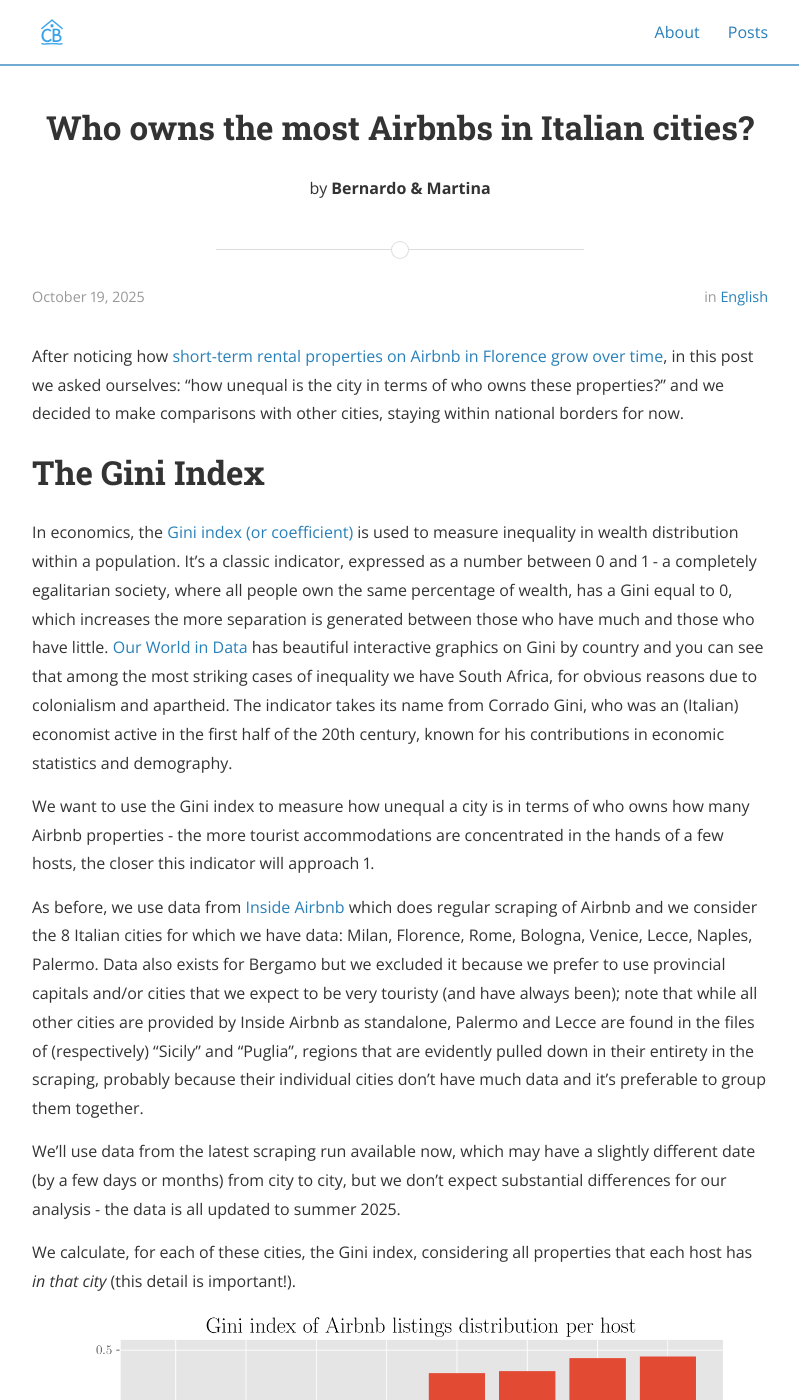
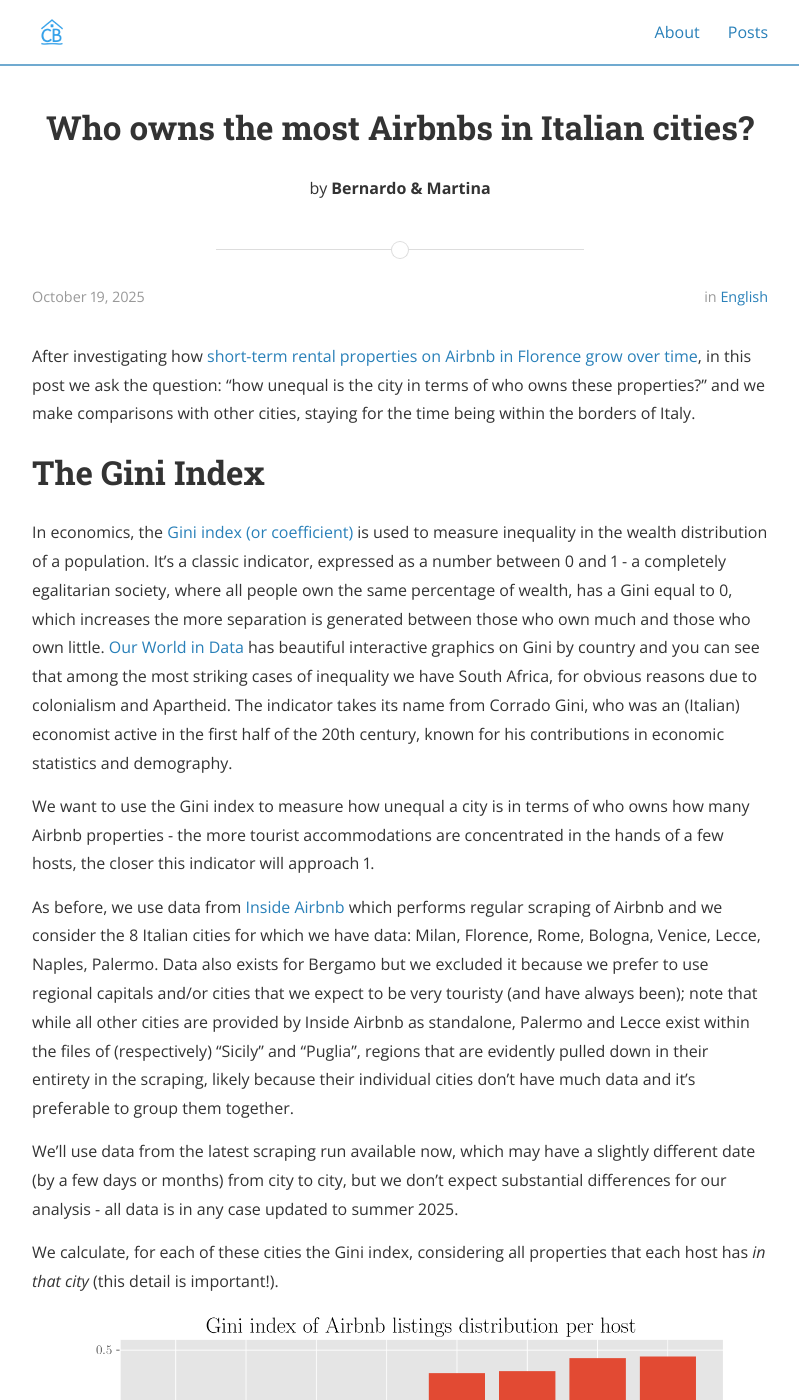
Before and after one commit to bernomone/citybreaking, a Jekyll site: the page built from _posts/2025-10-19-gini-italy.md, in a window 1280 px wide and 1400 px high. Shown: the whole window, without its empty margins (240-1039 px from the left). Built offline with Jekyll 4.4.1, drawn with Linux system fonts in a browser that asks for light colours; nearby versions of some CDN libraries; some of the changed text lies outside the part shown.

Commit message:
post finito edits

```diff
--- a/_posts/2025-10-19-gini-italy.md
+++ b/_posts/2025-10-19-gini-italy.md
@@ -8,26 +8,26 @@ categories: [english]
 excerpt: Exploring the distribution of Airbnb properties per host across various cities
 ---
 
-After noticing how [short-term rental properties on Airbnb in Florence grow over time](https://bernomone.github.io/citybreaking/italiano/2025/09/30/andamenti-temporali-firenze.html), in this post we asked ourselves: "how unequal is the city in terms of who owns these properties?" and we decided to make comparisons with other cities, staying within national borders for now.
+After investigating how [short-term rental properties on Airbnb in Florence grow over time](https://bernomone.github.io/citybreaking/english/2025/09/30/florence-trends.html), in this post we ask the question: "how unequal is the city in terms of who owns these properties?" and we make comparisons with other cities, staying for the time being within the borders of Italy.
 
 # The Gini Index
 
-In economics, the [Gini index (or coefficient)](https://en.wikipedia.org/wiki/Gini_coefficient) is used to measure inequality in wealth distribution within a population. It's a classic indicator, expressed as a number between 0 and 1 - a completely egalitarian society, where all people own the same percentage of wealth, has a Gini equal to 0, which increases the more separation is generated between those who have much and those who have little. [Our World in Data](https://ourworldindata.org/grapher/economic-inequality-gini-index?time=2024) has beautiful interactive graphics on Gini by country and you can see that among the most striking cases of inequality we have South Africa, for obvious reasons due to colonialism and apartheid. The indicator takes its name from Corrado Gini, who was an (Italian) economist active in the first half of the 20th century, known for his contributions in economic statistics and demography.
+In economics, the [Gini index (or coefficient)](https://en.wikipedia.org/wiki/Gini_coefficient) is used to measure inequality in the wealth distribution of a population. It's a classic indicator, expressed as a number between 0 and 1 - a completely egalitarian society, where all people own the same percentage of wealth, has a Gini equal to 0, which increases the more separation is generated between those who own much and those who own little. [Our World in Data](https://ourworldindata.org/grapher/economic-inequality-gini-index?time=2024) has beautiful interactive graphics on Gini by country and you can see that among the most striking cases of inequality we have South Africa, for obvious reasons due to colonialism and Apartheid. The indicator takes its name from Corrado Gini, who was an (Italian) economist active in the first half of the 20th century, known for his contributions in economic statistics and demography.
 
 We want to use the Gini index to measure how unequal a city is in terms of who owns how many Airbnb properties - the more tourist accommodations are concentrated in the hands of a few hosts, the closer this indicator will approach 1.
 
-As before, we use data from [Inside Airbnb](https://insideairbnb.com/about/) which does regular scraping of Airbnb and we consider the 8 Italian cities for which we have data: Milan, Florence, Rome, Bologna, Venice, Lecce, Naples, Palermo. Data also exists for Bergamo but we excluded it because we prefer to use provincial capitals and/or cities that we expect to be very touristy (and have always been); note that while all other cities are provided by Inside Airbnb as standalone, Palermo and Lecce are found in the files of (respectively) "Sicily" and "Puglia", regions that are evidently pulled down in their entirety in the scraping, probably because their individual cities don't have much data and it's preferable to group them together.
+As before, we use data from [Inside Airbnb](https://insideairbnb.com/about/) which performs regular scraping of Airbnb and we consider the 8 Italian cities for which we have data: Milan, Florence, Rome, Bologna, Venice, Lecce, Naples, Palermo. Data also exists for Bergamo but we excluded it because we prefer to use regional capitals and/or cities that we expect to be very touristy (and have always been); note that while all other cities are provided by Inside Airbnb as standalone, Palermo and Lecce exist within the files of (respectively) "Sicily" and "Puglia", regions that are evidently pulled down in their entirety in the scraping, likely because their individual cities don't have much data and it's preferable to group them together.
 
-We'll use data from the latest scraping run available now, which may have a slightly different date (by a few days or months) from city to city, but we don't expect substantial differences for our analysis - the data is all updated to summer 2025.
+We'll use data from the latest scraping run available now, which may have a slightly different date (by a few days or months) from city to city, but we don't expect substantial differences for our analysis - all data is in any case updated to summer 2025.
 
-We calculate, for each of these cities, the Gini index, considering all properties that each host has *in that city* (this detail is important!).
+We calculate, for each of these cities the Gini index, considering all properties that each host has *in that city* (this detail is important!).
 
 ![Gini index for the 8 aforementioned Italian cities, Palermo comes as the least unequal, Milan the most unequal, but the differences are not very large.]({{ '/assets/gini_index_listings_per_host.png' | relative_url }})
 
 All cities are unequal, but each is unequal in its own way ([semi-quote](https://www.goodreads.com/quotes/7142-all-happy-families-are-alike-each-unhappy-family-is-unhappy)).
-Palermo appears as the least unequal, Milan the worst, although the difference between their Ginis is not dramatic. We must take into account that these are obviously different cities in terms of size and population, but also, probably, tourist volumes.
+Palermo appears as the least unequal, Milan the worst, although the difference between their Ginis is not that dramatic. Obviously, these are quite different cities in terms of size and population, but also, probably, tourist volumes.
 
-We expect that everywhere there are agencies that either manage Airbnbs on behalf of individual owners and therefore group them together, or directly own them, so most likely the largest hosts are not individuals; let's see who they are. It's worth noting that if they are agencies, they don't necessarily operate only in the territory of the city in question, they could have accommodations in their inventory everywhere, and this is something we'll investigate later - the results of this post refer only to properties that a host has in the city itself.
+We expect that everywhere there are agencies that either manage Airbnbs on behalf of individual owners and therefore group them together, or directly own them, so most likely the largest hosts are not individuals; let's see who they are. It's worth noting that if they are agencies, they don't necessarily operate only in the territory of the city in question, their inventory could list accommodations everywhere, and this is something we'll investigate later - the results of this post refer only to properties that a host has in the city itself.
 
 | City  | Total Airbnbs | % Airbnbs of largest host |
 | ------------- | ------------- | ------------- |
```
Also changed, not shown: other parts of _posts/2025-10-19-gini-italy.md (+9 -9 lines), _posts/2025-10-19-gini-italia.md (+7 -7 lines).
